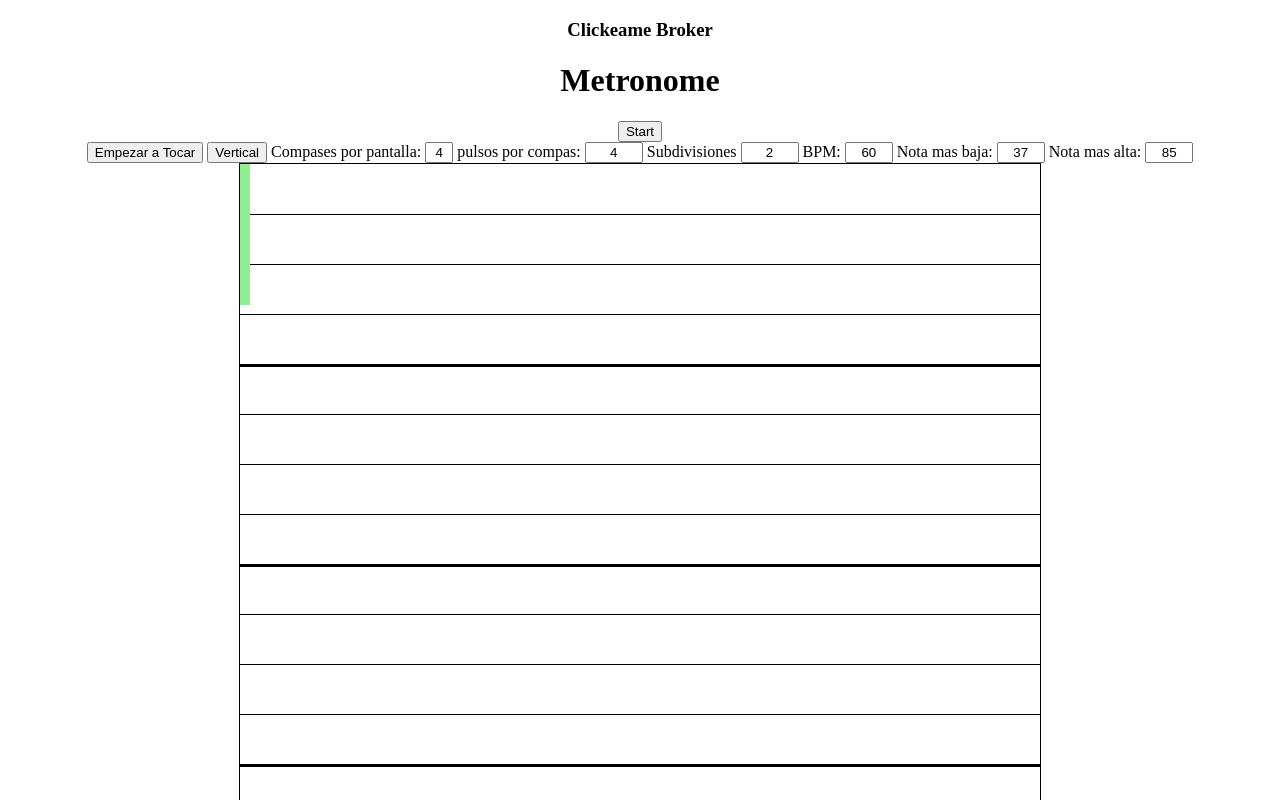
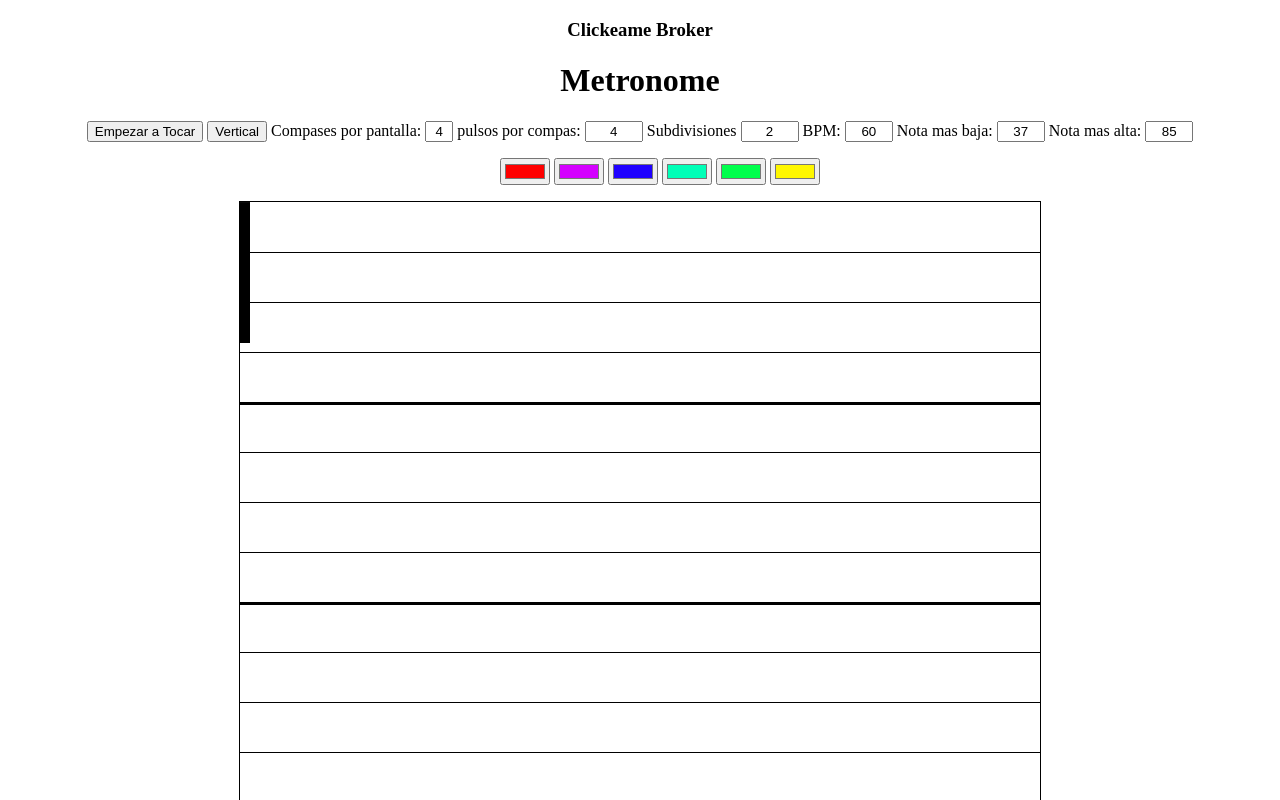
Before and after one commit to IanEvers/iterandoMIDI, a plain HTML site: page Basic.html in a window 1280 px wide. Both pictures are taken after a click on the button "Empezar a Tocar". Shown: the top 800 px of the page. Drawn offline with nearby package versions, Linux system fonts and the light colour scheme; no server answers.

Commit message:
Funciona el metronomo pero medio mal

```diff
--- a/Basic.html
+++ b/Basic.html
@@ -2,17 +2,12 @@
 <html xmlns = "http://www.w3.org/1999/xhtml">
 <head>
 	<meta http-equiv="content-type" content="text/html; charset=utf-8" />
-	<!-- polyfill -->
-
 
 	<script src="https://code.jquery.com/jquery-3.3.1.slim.min.js" integrity="sha384-q8i/X+965DzO0rT7abK41JStQIAqVgRVzpbzo5smXKp4YfRvH+8abtTE1Pi6jizo" crossorigin="anonymous"></script>
-	<script src="https://cdnjs.cloudflare.com/ajax/libs/popper.js/1.14.7/umd/popper.min.js" integrity="sha384-UO2eT0CpHqdSJQ6hJty5KVphtPhzWj9WO1clHTMGa3JDZwrnQq4sF86dIHNDz0W1" crossorigin="anonymous"></script>
-	<script src="https://stackpath.bootstrapcdn.com/bootstrap/4.3.1/js/bootstrap.min.js" integrity="sha384-JjSmVgyd0p3pXB1rRibZUAYoIIy6OrQ6VrjIEaFf/nJGzIxFDsf4x0xIM+B07jRM" crossorigin="anonymous"></script>
 
 	<script src="metronome-sound.js"></script>
 	<script src="visualization.js"></script>
 	<script src="app.js"></script>
-	<!-- JAJAJAJA AL FINAL NINGUNA DEPENDENCIA Y ANDA IGUAL LA CONCHA QUE ME PARIO AHJAJAJAJDHJASDBFHSADGFBASDJLGASP -->
 
 </head>
 <body  style="text-align: center;">
@@ -21,14 +16,13 @@
 	<div class="container">
 		<h1>Metronome</h1>
 		<div class="row">
-				<input id="metronome" class="form-control btn btn-secondary"
-					   type="button" value="Start" onclick="metronomeApp.toggle()"/>
+
 			</div>
 			<div id='visualization' class="col-sm">
 			</div>
 		</div>
 	</div>
-	<button class="button" id="button" onclick="Comienzo(); metronomeApp.toggle()" data-key="q">Empezar a Tocar</button>
+	<button class="button" id="button" onclick="Comienzo();" data-key="q">Empezar a Tocar</button>
 	<button id="horizontalidad" onclick="orientacion()">Vertical</button>
 	<label for="compasesPantalla"> Compases por pantalla:</label>
 	<input type="text" id="compasesPantalla" value="4" onchange="actualizarTempo()" style="width: 20px; text-align: center;">
@@ -37,13 +31,24 @@
 	<label for="subdivisiones"> Subdivisiones</label>
 	<input type="text" id="subdivisiones" value="2" onchange="actualizarTempo()" style="width: 50px; text-align: center;">
 	<label for="BPM"> BPM:</label>
-	<input type="text" id="BPM" value="60" onchange="actualizarTempo(); metronomeApp.setTempo(this.value);" style="width: 40px; text-align: center;">
+	<input type="text" id="BPM" value="60" onchange="actualizarTempo();" style="width: 40px; text-align: center;">
 	<label for="notaMasBaja"> Nota mas baja:</label>
 	<input type="text" id="notaMasBaja" value="37" onchange="actualizarTempo()" style="width: 40px; text-align: center;">
 	<label for="notaMasAlta"> Nota mas alta:</label>
 	<input type="text" id="notaMasAlta" value="85" onchange="actualizarTempo()" style="width: 40px; text-align: center;">
+	<br>
 
 	<div>
+		<form id="colorSelector">
+			<ul>
+				<input type="color" id="color1" class="color" name="color1" value="#ff0000">
+				<input type="color" id="color2" class="color" name="color2" value="#d400ff">
+				<input type="color" id="color3" class="color" name="color3" value="#1e00ff">
+				<input type="color" id="color4" class="color" name="color4" value="#00ffb7">
+				<input type="color" id="color5" class="color" name="color5" value="#00ff4c">
+				<input type="color" id="color6" class="color" name="color6" value="#fff700">
+			</ul>
+		</form>
 		<canvas id="canvas" width="800" height="800"  style="border:1px solid #000000; align-self: center;">
 	</div>
 	<div id="key_data"></div>
@@ -54,6 +59,18 @@ var ctx = canvas.getContext("2d");
 var horizontalidad = false;
 var btnOrientacion = document.getElementById('horizontalidad');
 var compasesPantalla, pulsosPorCompas, subdivisiones, BPM, sonidoPulsos, velocidad, notaMasBaja, notaMasAlta;
+let colores = [];
+let colorSelector = document.getElementById("colorSelector");
+
+colorSelector.addEventListener("change", actualizarColores);
+
+function actualizarColores() {
+	const INPUTS = colorSelector.getElementsByClassName("color");
+	for(let i = 0; i < INPUTS.length; i++) {
+		colores[i] = INPUTS[i].value;
+	}
+	console.log(colores);
+}
 
 window.onload = function() {
 	actualizarTempo();
@@ -112,6 +129,7 @@ function actualizarTempo() {
 			}
 		}
 		*/
+		metronomeApp.setTempo(BPM * subdivisiones);
 	}
 }
 
@@ -120,6 +138,7 @@ function actualizarTempo() {
 //desde aca empieza para hacer sonar sonidos
 
 function Comienzo() {
+	metronomeApp.toggle();
 	var midi;
 	var AudioContext;
 	var context;
@@ -134,167 +153,14 @@ function Comienzo() {
 	//DEBUG PARA PROBAR TECLADO DE LA PC
 	const logKey = function(e) {
 		if(e.key == "k"){
-			player(58, 64);
+			player(37, 64);
 			setTimeout(function(){ player(58, 0); }, 3000);
 		}
 	}
 	document.addEventListener('keypress', logKey);
 	// FIN DEL DEBUG PARA PROBAR TECLADO DE LA PC
-
-	const COLORES = [
-  "AliceBlue",
-  "AntiqueWhite",
-  "Aqua",
-  "Aquamarine",
-  "Azure",
-  "Beige",
-  "Bisque",
-  "Black",
-  "BlanchedAlmond",
-  "Blue",
-  "BlueViolet",
-  "Brown",
-  "BurlyWood",
-  "CadetBlue",
-  "Chartreuse",
-  "Chocolate",
-  "Coral",
-  "CornflowerBlue",
-  "Cornsilk",
-  "Crimson",
-  "Cyan",
-  "DarkBlue",
-  "DarkCyan",
-  "DarkGoldenRod",
-  "DarkGray",
-  "DarkGrey",
-  "DarkGreen",
-  "DarkKhaki",
-  "DarkMagenta",
-  "DarkOliveGreen",
-  "DarkOrange",
-  "DarkOrchid",
-  "DarkRed",
-  "DarkSalmon",
-  "DarkSeaGreen",
-  "DarkSlateBlue",
-  "DarkSlateGray",
-  "DarkSlateGrey",
-  "DarkTurquoise",
-  "DarkViolet",
-  "DeepPink",
-  "DeepSkyBlue",
-  "DimGray",
-  "DimGrey",
-  "DodgerBlue",
-  "FireBrick",
-  "FloralWhite",
-  "ForestGreen",
-  "Fuchsia",
-  "Gainsboro",
-  "GhostWhite",
-  "Gold",
-  "GoldenRod",
-  "Gray",
-  "Grey",
-  "Green",
-  "GreenYellow",
-  "HoneyDew",
-  "HotPink",
-  "IndianRed",
-  "Indigo",
-  "Ivory",
-  "Khaki",
-  "Lavender",
-  "LavenderBlush",
-  "LawnGreen",
-  "LemonChiffon",
-  "LightBlue",
-  "LightCoral",
-  "LightCyan",
-  "LightGoldenRodYellow",
-  "LightGray",
-  "LightGrey",
-  "LightGreen",
-  "LightPink",
-  "LightSalmon",
-  "LightSeaGreen",
-  "LightSkyBlue",
-  "LightSlateGray",
-  "LightSlateGrey",
-  "LightSteelBlue",
-  "LightYellow",
-  "Lime",
-  "LimeGreen",
-  "Linen",
-  "Magenta",
-  "Maroon",
-  "MediumAquaMarine",
-  "MediumBlue",
-  "MediumOrchid",
-  "MediumPurple",
-  "MediumSeaGreen",
-  "MediumSlateBlue",
-  "MediumSpringGreen",
-  "MediumTurquoise",
-  "MediumVioletRed",
-  "MidnightBlue",
-  "MintCream",
-  "MistyRose",
-  "Moccasin",
-  "NavajoWhite",
-  "Navy",
-  "OldLace",
-  "Olive",
-  "OliveDrab",
-  "Orange",
-  "OrangeRed",
-  "Orchid",
-  "PaleGoldenRod",
-  "PaleGreen",
-  "PaleTurquoise",
-  "PaleVioletRed",
-  "PapayaWhip",
-  "PeachPuff",
-  "Peru",
-  "Pink",
-  "Plum",
-  "PowderBlue",
-  "Purple",
-  "RebeccaPurple",
-  "Red",
-  "RosyBrown",
-  "RoyalBlue",
-  "SaddleBrown",
-  "Salmon",
-  "SandyBrown",
-  "SeaGreen",
-  "SeaShell",
-  "Sienna",
-  "Silver",
-  "SkyBlue",
-  "SlateBlue",
-  "SlateGray",
-  "SlateGrey",
-  "Snow",
-  "SpringGreen",
-  "SteelBlue",
-  "Tan",
-  "Teal",
-  "Thistle",
-  "Tomato",
-  "Turquoise",
-  "Violet",
-  "Wheat",
-  "White",
-  "WhiteSmoke",
-  "Yellow",
-  "YellowGreen",
-];
-
-	var indiceColor = parseInt(Math.random() * (105));
-
-	var color = COLORES[indiceColor];
+	let indiceColor = 0;
+	var color = colores[indiceColor];
 
 	var tiempo = new Date() - tiempoInicial;
 	setInterval(timer, tiempo);
@@ -383,24 +249,18 @@ function Comienzo() {
 			}
 			return;
 		} else {
-			if(note == notaMasBaja +1) {
+			if(note == 36) {
 				indiceColor--;
-				if(indiceColor < 0 ) {
-					indiceColor = parseInt(Math.random() * (105));
-				}
-				color = COLORES[indiceColor];
+				color = colores[indiceColor];
 				return;
 			}
-			if(note == notaMasBaja +2) {
+			if(note == 37) {
 				indiceColor++;
-				if(indiceColor >100) {
-					indiceColor = parseInt(Math.random() * (105));
-				}
-				color = COLORES[indiceColor];
+				color = colores[indiceColor];
 				return;
 			}
 
-			if(notas.length < 15) {
+			if(notas.length < 11) {
 				context = new AudioContext();
 				var oscillator = context.createOscillator();
 				oscillator.type = "sine";
@@ -437,9 +297,9 @@ function Comienzo() {
 			if(inArray(notaActual, audios) && oscillator.frequency.value != 0) {
 				ctx.fillStyle = color;
 				if(horizontalidad) {
-					ctx.fillRect(velocidad + 3, ((notaActual - notaMasBaja) / rangoNotas)* canvas.height, 5, 10);
+					ctx.fillRect(velocidad, ((notaActual - notaMasBaja) / rangoNotas)* canvas.height, 5, 10);
 				} else {
-					ctx.fillRect(((notaActual - notaMasBaja) / rangoNotas)* canvas.height,velocidad + 3, 10, 5);
+					ctx.fillRect(((notaActual - notaMasBaja) / rangoNotas)* canvas.height,velocidad, 10, 5);
 				}
 			}
 		}
--- a/app.js
+++ b/app.js
@@ -70,6 +70,6 @@ class MetronomeApp {
 
 
 
-const metronomeApp = new MetronomeApp('https://dl.dropboxusercontent.com/s/h9sow482vkw06xe/dinky-kick.mp3',
-    ['https://dl.dropboxusercontent.com/s/h9sow482vkw06xe/dinky-kick.mp3'],
+const metronomeApp = new MetronomeApp( '',
+    ['https://dl.dropboxusercontent.com/s/h9sow482vkw06xe/dinky-kick.mp3',"https://dl.dropboxusercontent.com/s/kkikcupdg9n1qiy/dinky-snare.mp3" ],
     VisSettings);
--- a/metronome-sound.js
+++ b/metronome-sound.js
@@ -30,7 +30,7 @@ class MetronomeSound {
     /** Toggles the running state of the metronome */
     toggle() {
         const ms = this;
-
+        var i = 1;
         function playMetronome() {
             let nextStart = ms.audioContext.currentTime;
 
@@ -39,10 +39,15 @@ class MetronomeSound {
 
                 ms.listener.setStartTime(nextStart);
                 ms.listener.setTempo(ms.tempoBpm);
-                const bufIndex = ms.soundNum - 1;
-                if (bufIndex >= ms.soundFiles.buffers.length) {
-                    alert('Sound files are not yet loaded')
-                } else if (ms.tempoBpm) {
+                if (ms.tempoBpm) {
+                    if(i != 4) {
+                        metronomeApp.setSound(2);
+                        i++;
+                    } else {
+                        metronomeApp.setSound(1);
+                        i = 1;
+                    }
+                    const bufIndex = ms.soundNum - 1;
                     nextStart += 60 / ms.tempoBpm;
                     ms.source = ms.audioContext.createBufferSource();
                     ms.source.buffer = ms.soundFiles.buffers[bufIndex];
```
